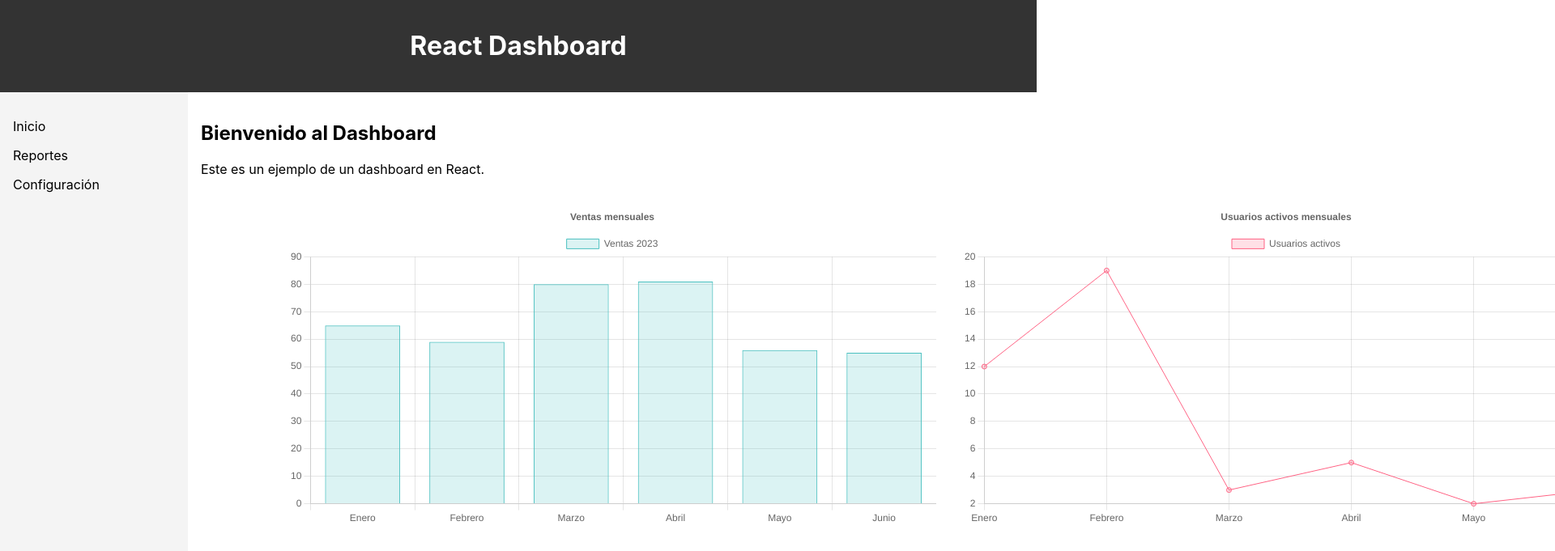
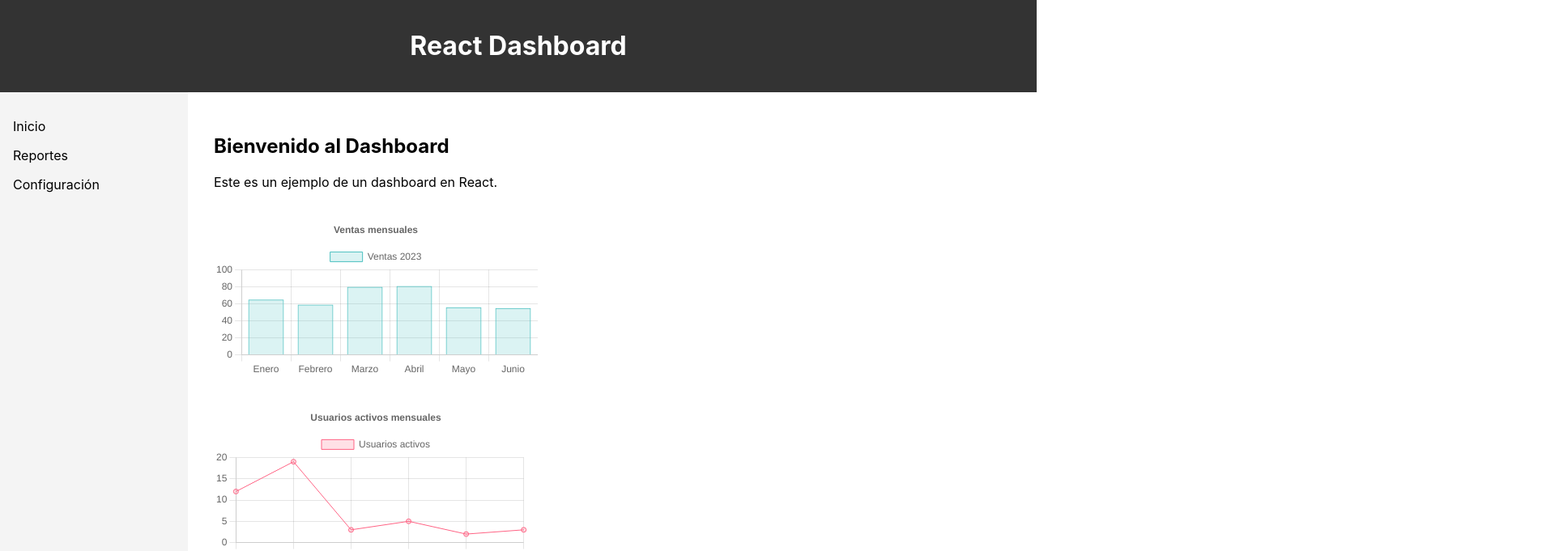
Before and after one commit to jadm2907/react-dashboard, a React (Create React App) app: page / in a window 1280 px wide. Shown: the top 681 px of the page at 81% size, 1920 px wide, since content can reach past the window. Built offline with nearby package versions, Linux system fonts and the light colour scheme.

Commit message:
Corregido el layout y visualización de los gráficos

```diff
--- /dev/null
+++ b/src/components/ChartComponent.css
@@ -0,0 +1,4 @@
+.chart-wrapper {
+    width: 100%;
+    height: 400px; /* Ajusta la altura según sea necesario */
+  }
--- a/src/components/MainContent.css
+++ b/src/components/MainContent.css
@@ -1,14 +1,17 @@
 .main-content {
-    flex: 1;
+    padding: 2rem;
+  }
+
+  .chart-container {
+    display: grid;
+    grid-template-columns: repeat(auto-fit, minmax(400px, 1fr));
+    gap: 2rem;
+    margin-top: 2rem;
+  }
+
+  .chart-item {
+    background-color: #fff;
     padding: 1rem;
+    border-radius: 8px;
+    box-shadow: 0 4px 6px rgba(0, 0, 0, 0.1);
   }
-  /*Agregar estilos para el grafico*/
-.chart-container {
-    margin-top: 2rem;
-    max-width: 800px;
-    margin-left: auto;
-    margin-right: auto;
-    display: grid;
-    grid-template-columns: repeat(2, 1fr);
-    gap: 2rem;
-  }
```
